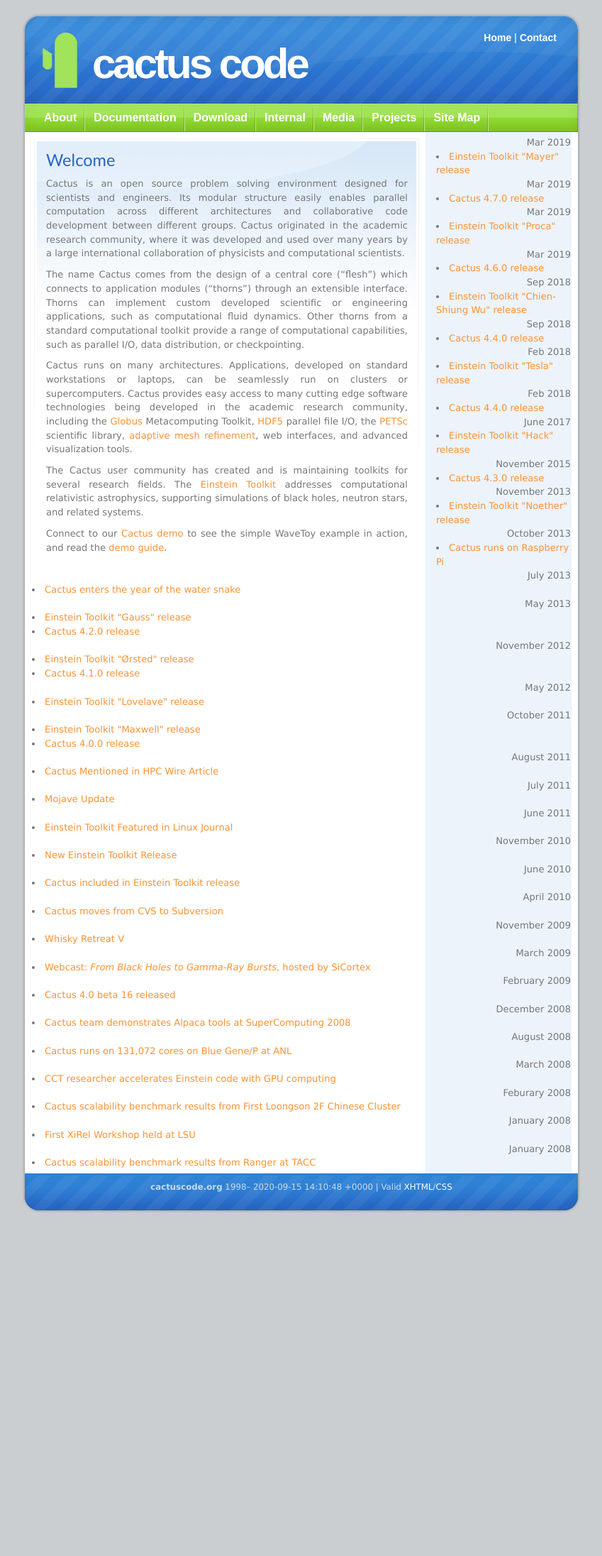
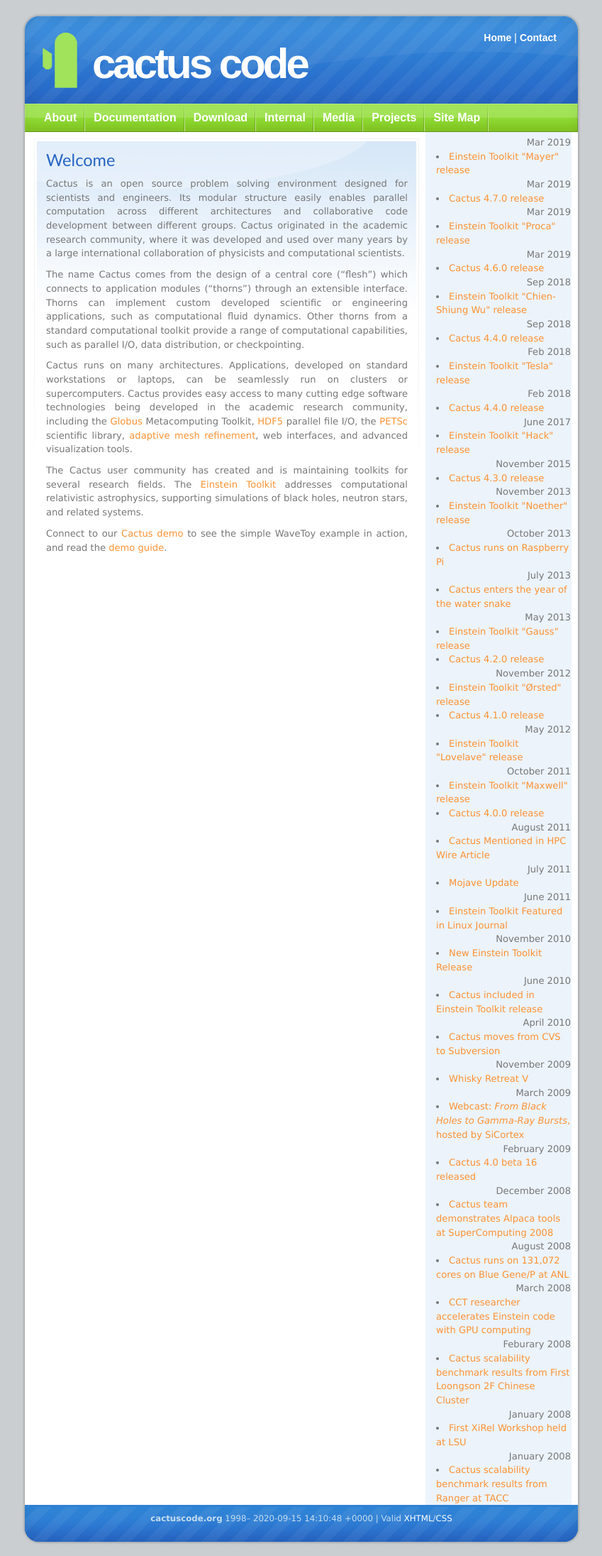
Before and after one commit to EinsteinToolkit/www.cactuscode.org, a Jekyll site: the page built from index.md, in a window 1280 px wide. Shown: the whole page at 71% size, without its empty margins (215-1064 px from the left). Built offline with Jekyll 4.4.1, drawn with Linux system fonts in a browser that asks for light colours; before the commit the page ends 1725 px from its top, so only the background shows below that.

Commit message:
default: correctly declare sidebar as sidebar
required to get content to stay on the right hand side

```diff
--- a/_layouts/default.html
+++ b/_layouts/default.html
@@ -43,7 +43,7 @@
 
               <br />
 		</div> <!-- closing "main" content div -->
-        <div id="news">
+        <div id="sidebar">
             {% include media/news/recent.html %}
         </div>
 
```
